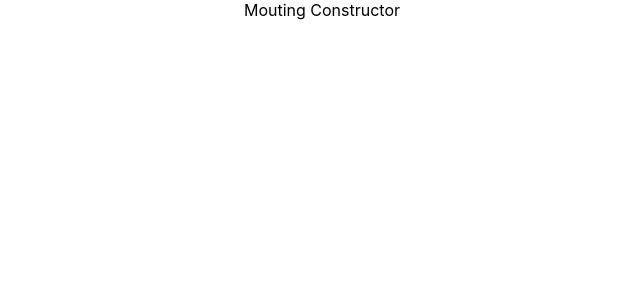
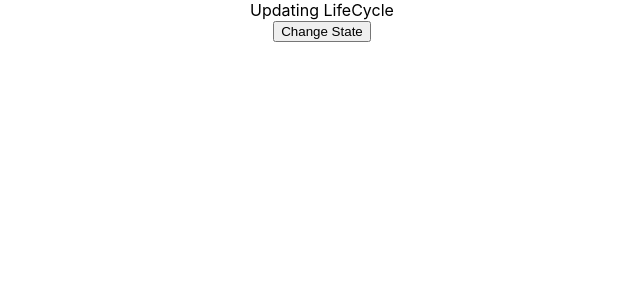
Before and after one commit to SnehaVarshney11/ReactJS, a React (Create React App) app in the folder hello-world/: page / in a window 1280 px wide. Shown: the top 300 px of the page, without its empty margins (318-958 px from the left). Built offline with nearby package versions, Linux system fonts and the light colour scheme.

Commit message:
About Updating Lifecycle

```diff
--- a/hello-world/src/App.js
+++ b/hello-world/src/App.js
@@ -18,12 +18,14 @@ import './appStyle.css';
 import styles from './appStyle.module.css'
 import Form from './components/Form';
 import Mounting from './components/Mounting';
+import Updating from './components/Updating';
 
 function App() {
   //This is JSX version to write react code
   return (
     <div className="App">
-      <Mounting />
+      <Updating />
+      {/* <Mounting /> */}
       {/* <Form /> */}
       {/* <h1 className='error'>Error</h1>
       <h1 className={styles.success}>Success</h1> */}
--- /dev/null
+++ b/hello-world/src/components/Updating.js
@@ -0,0 +1,44 @@
+import React, { Component } from 'react'
+
+class Updating extends Component {
+    //STEP-1
+    static getDerivedStateFromProps(props, state) {
+        console.log('Updating getDerivedStateFromProps')
+        return null
+    }
+
+    //STEP-2
+    shouldComponentUpdate() {
+        console.log('Updating shouldComponentUpdate')
+        return true;
+    }
+
+    //STEP-4
+    getSnapshotBeforeUpdate(prevProps, nextProps) {
+        console.log('Updating getSnapshotBeforeUpdate')
+        return null
+    }
+
+    //STEP-5
+    componentDidUpdate() {
+        console.log('Updating componentDidUpdate')
+    }
+
+    chnageState = () => {
+        this.setState({
+            name: 'Sneha'
+        })
+    }
+
+    //STEP-3
+    render() {
+      return (
+        <div>
+          <div>Updating LifeCycle</div>
+          <button onClick={this.chnageState}>Change State</button>
+        </div>
+      )
+    }
+}
+
+export default Updating
```
